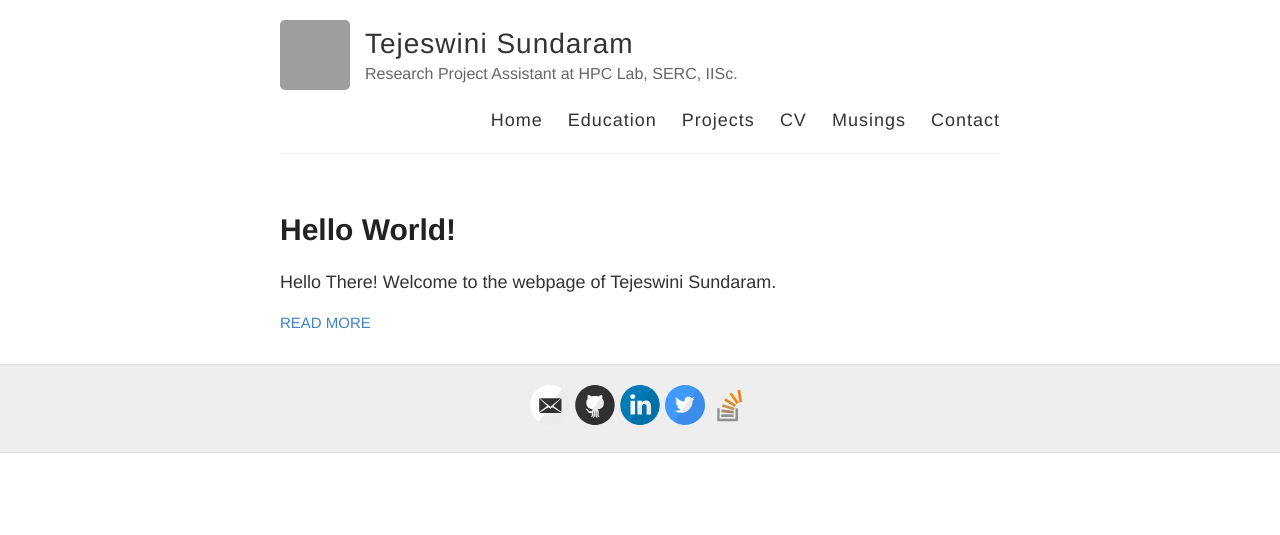
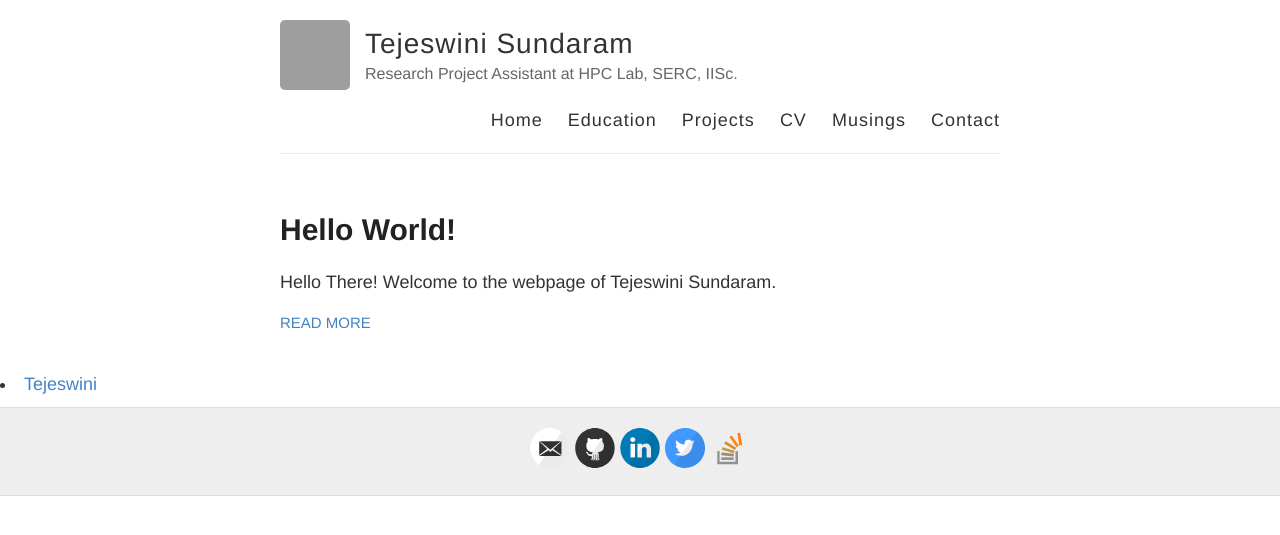
Before and after one commit to tejeswinisundaram/tejeswinisundaram.github.io, a Jekyll site: the page built from index.html, in a window 1280 px wide. Shown: the top 535 px of the page. Built offline with Jekyll 4.4.1, drawn with Linux system fonts in a browser that asks for light colours; Markdown is read by kramdown in place of the engine named in the settings; comment, search, counter and statistics services are not loaded; grey boxes are pictures that could not be loaded.

Commit message:
Update default.html

```diff
--- a/_layouts/default.html
+++ b/_layouts/default.html
@@ -40,8 +40,8 @@
     </div>
     <div id="main" role="main" class="container">
       {{ content }}
-      {% include comments.html %}
-    </div>
+     </div>
+  {% include Blogroll.html %}
 
     <div class="wrapper-footer">
       <div class="container">
```
